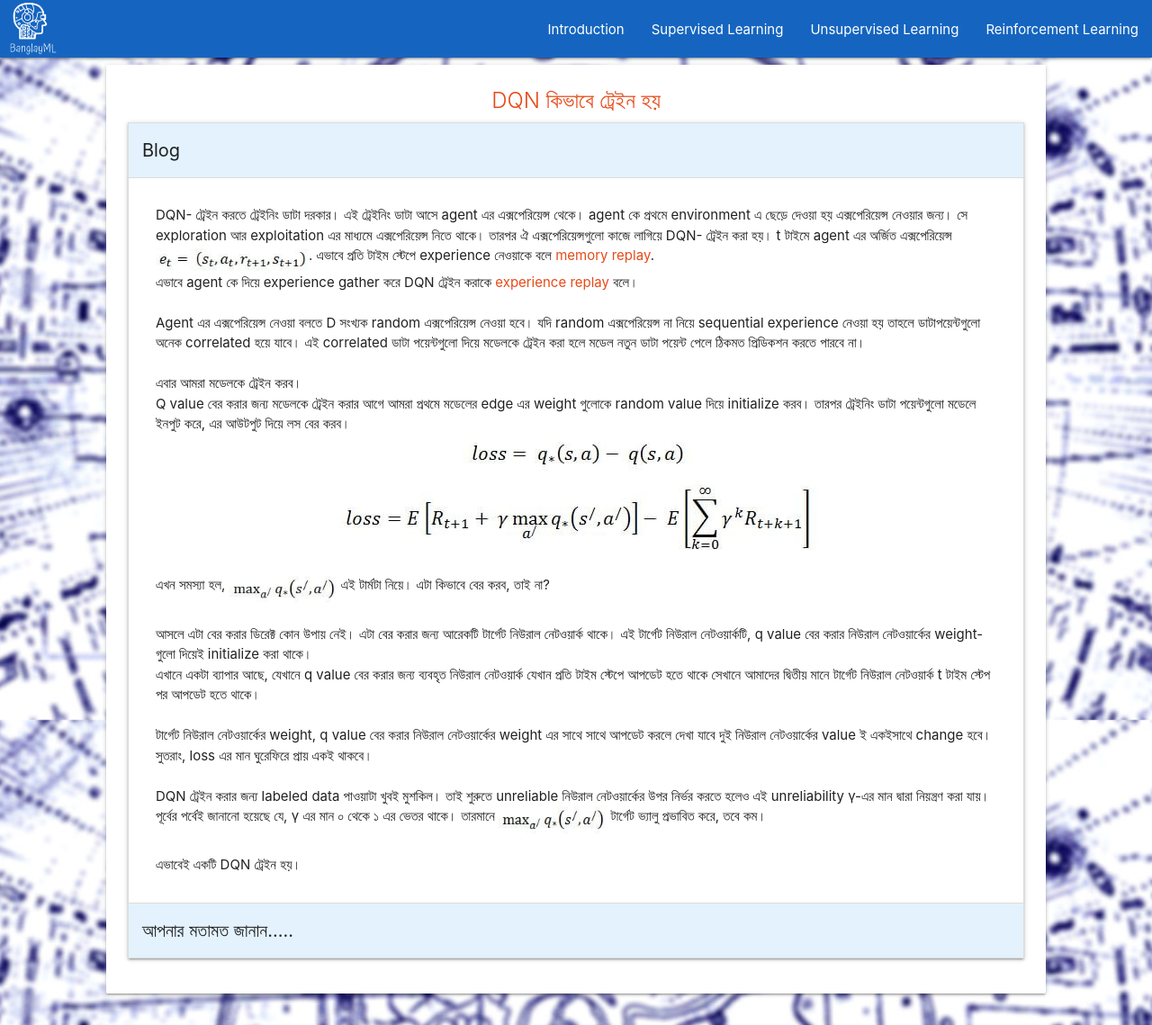
After one commit to nahK994/BanglayML, a Django app: page /DQN_TrainingText/ in a window 1280 px wide. The commit adds this page. Shown: the whole page at 90% size. Run offline with Django 3.2, Linux system fonts and the light colour scheme; some libraries are stand-ins or nearby versions.

Commit message:
dqn_training_text_ADDed

```diff
--- /dev/null
+++ b/testApp/templates/DQN_TrainingText.html
@@ -0,0 +1,45 @@
+{% extends 'base.html' %}
+{% block body %}
+{% load static %}
+<title>Dimendion Reduction-BanglayML</title>
+<div class="row">
+    <div class="col s10 push-s1">
+        <div class="card">
+            <div class="card-content">
+                <span class="card-title center-align deep-orange-text text-darken-2">DQN কিভাবে ট্রেইন হয়</span>
+
+                <ul class="collapsible expandable">
+                    <li class="active">
+                        <div class="collapsible-header blue lighten-5" style="font-size: 20px;">Blog</div>
+                            <div class="collapsible-body">
+                                <p class="center-left">
+                                    DQN- ট্রেইন করতে ট্রেইনিং ডাটা দরকার। এই ট্রেইনিং ডাটা আসে agent এর এক্সপেরিয়েন্স থেকে। agent কে প্রথমে environment এ ছেড়ে দেওয়া হয় এক্সপেরিয়েন্স নেওয়ার জন্য। সে exploration আর exploitation এর মাধ্যমে এক্সপেরিয়েন্স নিতে থাকে।
+                                    তারপর ঐ এক্সপেরিয়েন্সগুলো কাজে লাগিয়ে DQN- ট্রেইন করা হয়। t টাইমে agent এর অর্জিত এক্সপেরিয়েন্স <img align="middle" width="170" src="{% static "dqnTrain1.jpg" %}">.
+                                    এভাবে প্রতি টাইম স্টেপে experience নেওয়াকে বলে <span class="deep-orange-text text-darken-2">memory replay</span>.<br>
+                                    এভাবে agent কে দিয়ে experience gather করে DQN ট্রেইন করাকে <span class="deep-orange-text text-darken-2">experience replay</span> বলে।<br><br>
+                                    Agent এর এক্সপেরিয়েন্স নেওয়া বলতে D সংখ্যক random এক্সপেরিয়েন্স নেওয়া হবে। যদি random এক্সপেরিয়েন্স না নিয়ে sequential experience নেওয়া হয় তাহলে ডাটাপয়েন্টগুলো অনেক correlated হয়ে যাবে। এই correlated ডাটা পয়েন্টগুলো দিয়ে মডেলকে ট্রেইন করা হলে মডেল নতুন ডাটা পয়েন্ট পেলে ঠিকমত প্রিডিকশন করতে পারবে না।<br><br>
+                                    এবার আমরা মডেলকে ট্রেইন করব।<br>
+                                    Q value বের করার জন্য মডেলকে ট্রেইন করার আগে আমরা প্রথমে মডেলের edge এর weight গুলোকে random value দিয়ে initialize করব। তারপর ট্রেইনিং ডাটা পয়েন্টগুলো মডেলে ইনপুট করে, এর আউটপুট দিয়ে লস বের করব। <br>
+                                    <img class="materialboxed" style="margin: auto;" src="{% static "dqnTrain2.jpg" %}"><br>
+                                    এখন সমস্যা হল, <img align="middle" width="120" src="{% static "dqnTrain3.jpg" %}"> এই টার্মটা নিয়ে। এটা কিভাবে বের করব, তাই না?<br><br>
+                                    আসলে এটা বের করার ডিরেক্ট কোন উপায় নেই। এটা বের করার জন্য আরেকটি টার্গেট নিউরাল নেটওয়ার্ক থাকে। এই টার্গেট নিউরাল নেটওয়ার্কটি, q value বের করার নিউরাল নেটওয়ার্কের weight-গুলো দিয়েই initialize করা থাকে।<br>
+এখানে একটা ব্যাপার আছে, যেখানে q value বের করার জন্য ব্যবহৃত নিউরাল নেটওয়ার্ক যেখান প্রতি টাইম স্টেপে আপডেট হতে থাকে সেখানে আমাদের দ্বিতীয় মানে টার্গেট নিউরাল নেটওয়ার্ক t টাইম স্টেপ পর আপডেট হতে থাকে।<br><br>
+টার্গেট নিউরাল নেটওয়ার্কের weight, q value বের করার নিউরাল নেটওয়ার্কের weight এর সাথে সাথে আপডেট করলে দেখা যাবে দুই নিউরাল নেটওয়ার্কের value ই একইসাথে change হবে। সুতরাং, loss এর মান ঘুরেফিরে প্রায় একই থাকবে।<br><br>
+DQN ট্রেইন করার জন্য labeled data পাওয়াটা খুবই মুশকিল। তাই শুরুতে unreliable নিউরাল নেটওয়ার্কের উপর নির্ভর করতে হলেও এই unreliability γ-এর মান দ্বারা নিয়ন্ত্রণ করা যায়। পূর্বের পর্বেই জানানো হয়েছে যে, γ এর মান ০ থেকে ১ এর ভেতর থাকে। তারমানে <img align="middle" width="120" src="{% static "dqnTrain3.jpg" %}"> টার্গেট ভ্যালু প্রভাবিত করে, তবে কম।<br><br>
+এভাবেই একটি DQN ট্রেইন হয়।
+                                </p>
+                            </div>
+                    </li>
+                    <li>
+                        <div class="collapsible-header blue lighten-5" style="font-size: 20px;">আপনার মতামত জানান.....</div>
+                        <div class="collapsible-body">
+                            <div class="fb-like" data-href="http://127.0.0.1:8000/DQN_TrainingText/" data-width="" data-layout="standard" data-action="like" data-size="large" data-show-faces="true" data-share="true"></div><br><br>
+                            <div class="fb-comments" data-href="http://127.0.0.1:8000/DQN_TrainingText/" data-width="550" data-numposts="5"></div>
+                        </div>
+                    </li>
+                </ul>
+            </div>
+        </div>
+    </div>
+</div>
+{% endblock %}
--- a/testApp/urls.py
+++ b/testApp/urls.py
@@ -13,5 +13,6 @@ urlpatterns = [
     path('RL_Q_learningText/', views.RL_Q_learningText.as_view(), name="RL_Q_learningText"),
     path('k_means_clusteringText/', views.k_means_clusteringText.as_view(), name="k_means_clusteringText"),
     path('pcaText/', views.pcaText.as_view(), name="pcaText"),
-    path('DQN_IntroText/', views.DQN_IntroText.as_view(), name="DQN_IntroText")
+    path('DQN_IntroText/', views.DQN_IntroText.as_view(), name="DQN_IntroText"),
+    path('DQN_TrainingText/', views.DQN_TrainingText.as_view(), name="DQN_TrainingText")
 ]
--- a/testApp/views.py
+++ b/testApp/views.py
@@ -32,3 +32,6 @@ class pcaText(TemplateView):
 
 class DQN_IntroText(TemplateView):
     template_name = "DQN_IntroText.html"
+
+class DQN_TrainingText(TemplateView):
+    template_name = "DQN_TrainingText.html"
```
Also changed, not shown: testApp/templates/RL_View.html (+18 -0 lines), testApp/static/dqnTrain1.jpg (added), testApp/static/dqnTrain2.jpg (added), testApp/static/dqnTrain3.jpg (added), testApp/static/dqnTrainCard.jpg (added).
